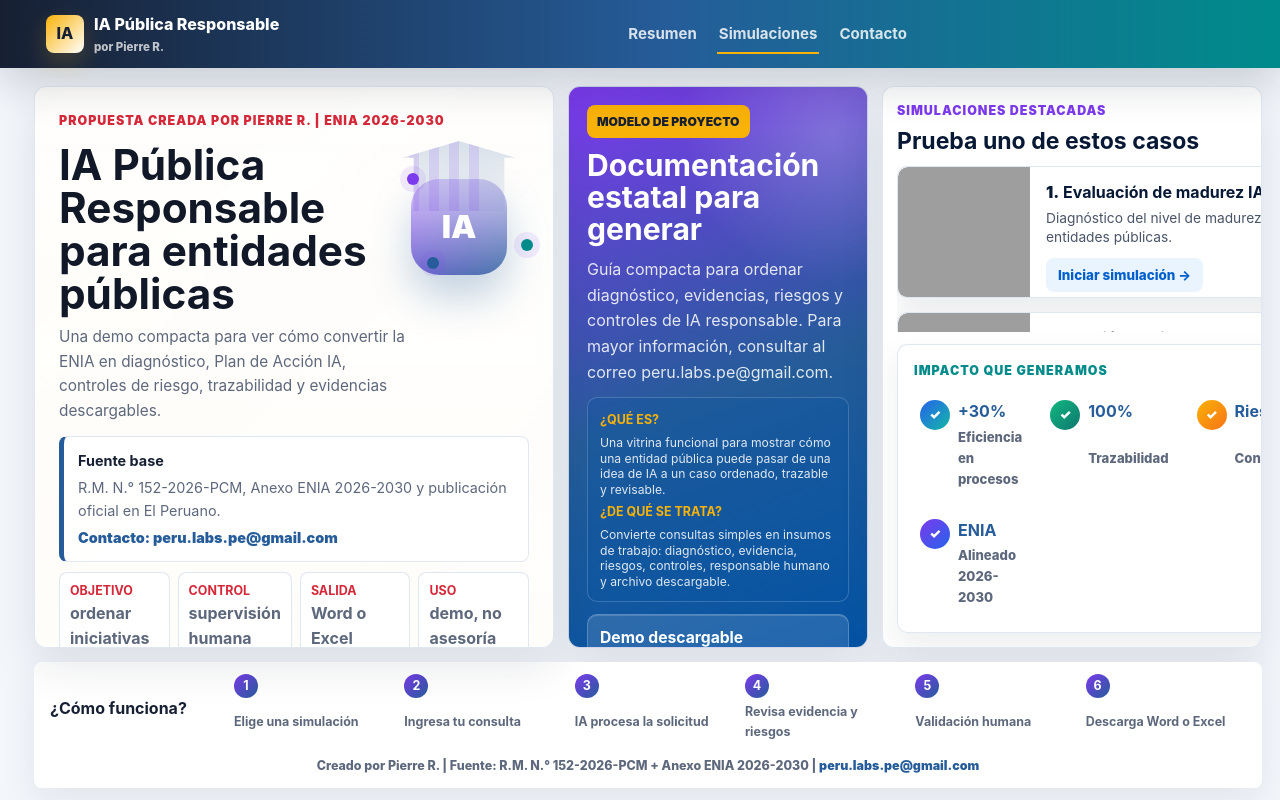
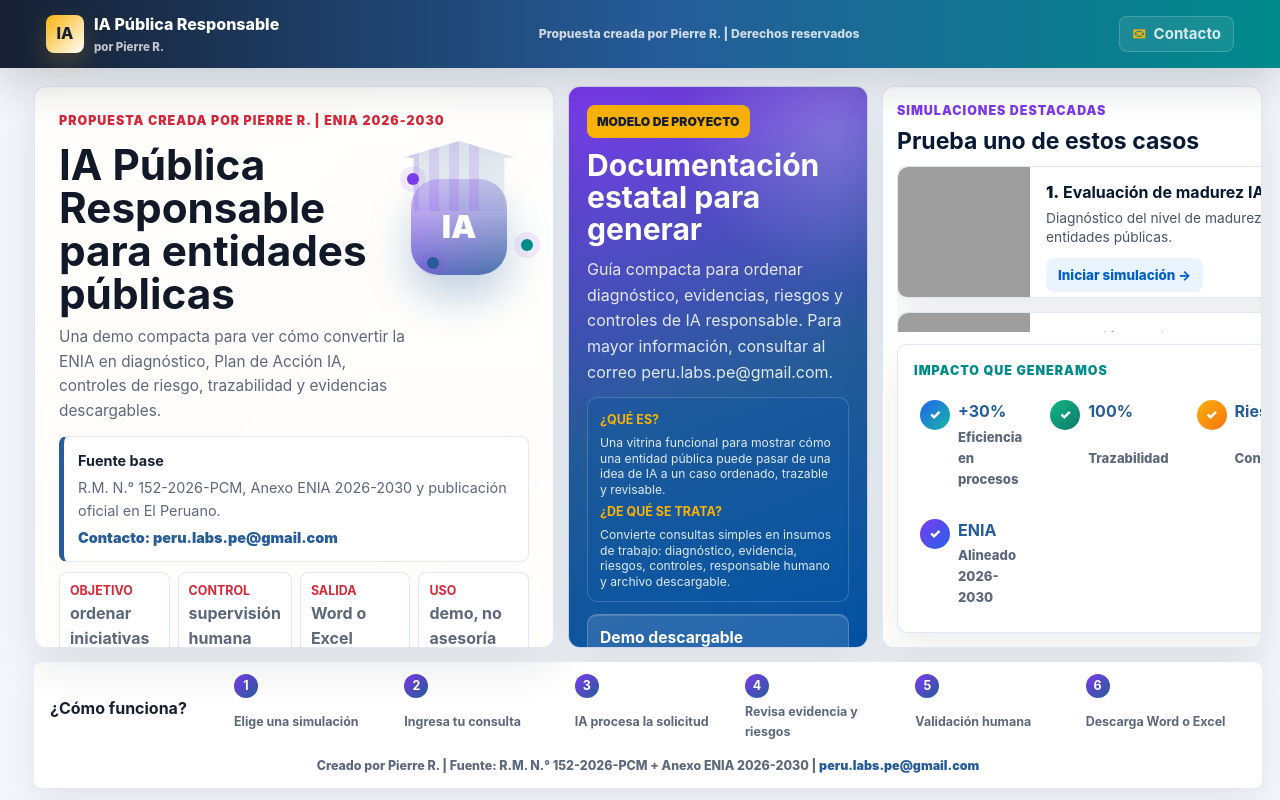
Before and after one commit to oprbguitar/ENIA-2026-2030, a website: page public/index.html in a window 1280 px wide. Drawn offline with Linux system fonts and the light colour scheme; grey boxes are pictures that could not be loaded.

Commit message:
Simplificar cabecera con contacto y derechos

```diff
--- a/public/index.html
+++ b/public/index.html
@@ -18,10 +18,12 @@
       <span></span>
       <span></span>
     </button>
+    <p class="header-rights">Propuesta creada por Pierre R. | Derechos reservados</p>
     <nav class="main-nav" data-nav aria-label="Navegación principal">
-      <a href="#resumen">Resumen</a>
-      <a href="#simulaciones">Simulaciones</a>
-      <a href="mailto:peru.labs.pe@gmail.com">Contacto</a>
+      <a class="mail-link" href="mailto:peru.labs.pe@gmail.com" aria-label="Contacto por correo">
+        <span aria-hidden="true">✉</span>
+        Contacto
+      </a>
     </nav>
   </header>
 
--- a/public/styles.css
+++ b/public/styles.css
@@ -48,7 +48,7 @@ a {
   left: 0;
   z-index: 20;
   display: grid;
-  grid-template-columns: auto 1fr;
+  grid-template-columns: auto 1fr auto;
   align-items: center;
   gap: 22px;
   width: 100%;
@@ -60,6 +60,16 @@ a {
   box-shadow: 0 16px 42px rgba(23, 32, 51, 0.18);
 }
 
+.header-rights {
+  justify-self: center;
+  margin: 0;
+  color: rgba(255, 255, 255, 0.78);
+  font-size: clamp(0.76rem, 0.9vw, 0.9rem);
+  font-weight: 800;
+  letter-spacing: 0;
+  text-align: center;
+}
+
 .brand {
   display: inline-flex;
   align-items: center;
@@ -89,7 +99,7 @@ a {
 
 .main-nav {
   display: flex;
-  justify-content: center;
+  justify-content: end;
   gap: 18px;
   color: rgba(255, 255, 255, 0.82);
   font-size: 0.94rem;
@@ -99,6 +109,23 @@ a {
 .main-nav a {
   position: relative;
   padding: 8px 2px;
+}
+
+.main-nav .mail-link {
+  display: inline-flex;
+  align-items: center;
+  gap: 8px;
+  min-height: 36px;
+  padding: 0 12px;
+  border: 1px solid rgba(255, 255, 255, 0.18);
+  border-radius: 8px;
+  background: rgba(255, 255, 255, 0.08);
+}
+
+.mail-link span {
+  color: var(--gold);
+  font-size: 1rem;
+  line-height: 1;
 }
 
 .main-nav a::after {
@@ -1558,6 +1585,10 @@ h3 {
 @media (max-width: 860px) {
   .site-header {
     grid-template-columns: 1fr auto;
+  }
+
+  .header-rights {
+    display: none;
   }
 
   .proposal-panel {
```
